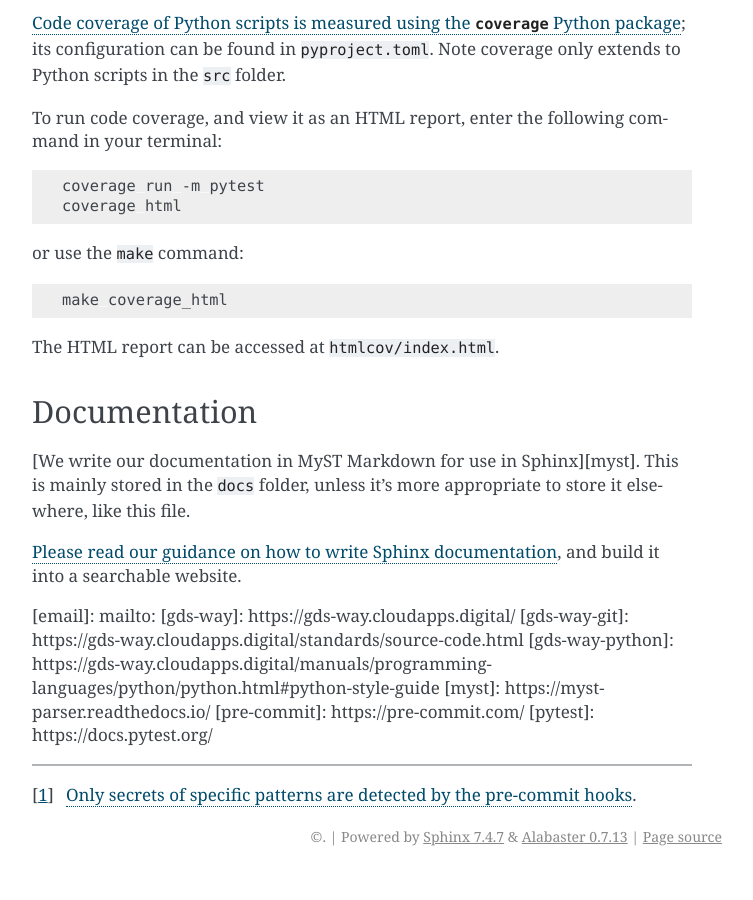
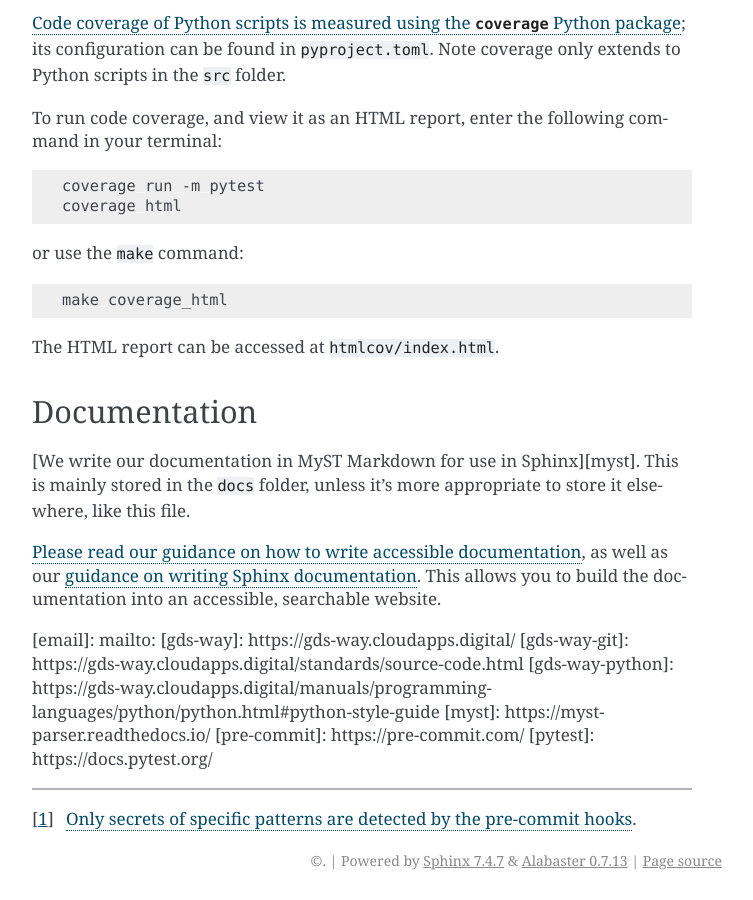
Before and after one commit to best-practice-and-impact/govcookiecutter, a Sphinx documentation site: the page built from {{ cookiecutter.repo_name }}/docs/contributor_guide/CONTRIBUTING.md, in a window 1280 px wide and 900 px high, scrolled down 1846 px. Shown: the whole window, without its empty margins (388-1141 px from the left). Built offline with Sphinx 7.4.7, drawn with Linux system fonts in a browser that asks for light colours; pages that are not in the unit, such as notebooks, are missing from menus; before the commit the page ends 2722 px from its top, so only the background shows below that.

Commit message:
Add guidance on writing accessible documentation

```diff
--- a/{{ cookiecutter.repo_name }}/docs/contributor_guide/CONTRIBUTING.md
+++ b/{{ cookiecutter.repo_name }}/docs/contributor_guide/CONTRIBUTING.md
@@ -107,14 +107,17 @@ The HTML report can be accessed at `htmlcov/index.html`.
 stored in the `docs` folder, unless it's more appropriate to store it elsewhere, like
 this file.
 
-[Please read our guidance on how to write Sphinx
-documentation][docs-write-sphinx-documentation], and build it into a searchable website.
+[Please read our guidance on how to write accessible
+documentation][docs-write-accessible-documentation], as well as our [guidance on
+writing Sphinx documentation][docs-write-sphinx-documentation]. This allows you to
+build the documentation into an accessible, searchable website.
 
 [code-of-conduct]: ./CODE_OF_CONDUCT.md
 [coverage]: https://coverage.readthedocs.io/
 [docs-pre-commit-hooks]: ./pre_commit_hooks.md
 [docs-pre-commit-hooks-secrets-definition]: ./pre_commit_hooks.md#definition-of-a-secret-according-to-detect-secrets
 [docs-updating-gitignore]: ./updating_gitignore.md
+[docs-write-accessible-documentation]: ./writing_accessible_documentation.md
 [docs-write-sphinx-documentation]: ./writing_sphinx_documentation.md
 [email]: mailto:{{ cookiecutter.contact_email }}
 [gds-way]: https://gds-way.cloudapps.digital/
```
Also changed, not shown: CONTRIBUTING.md (+5 -2 lines), docs/{{ cookiecutter.repo_name }}/docs/contributor_guide/writing_accessible_documentation.md (added, +2 -0 lines), {{ cookiecutter.repo_name }}/docs/contributor_guide/README.md (+1 -0 lines), {{ cookiecutter.repo_name }}/docs/contributor_guide/writing_accessible_documentation.md (added, +51 -0 lines), docs/contributing_guide/README.md.
